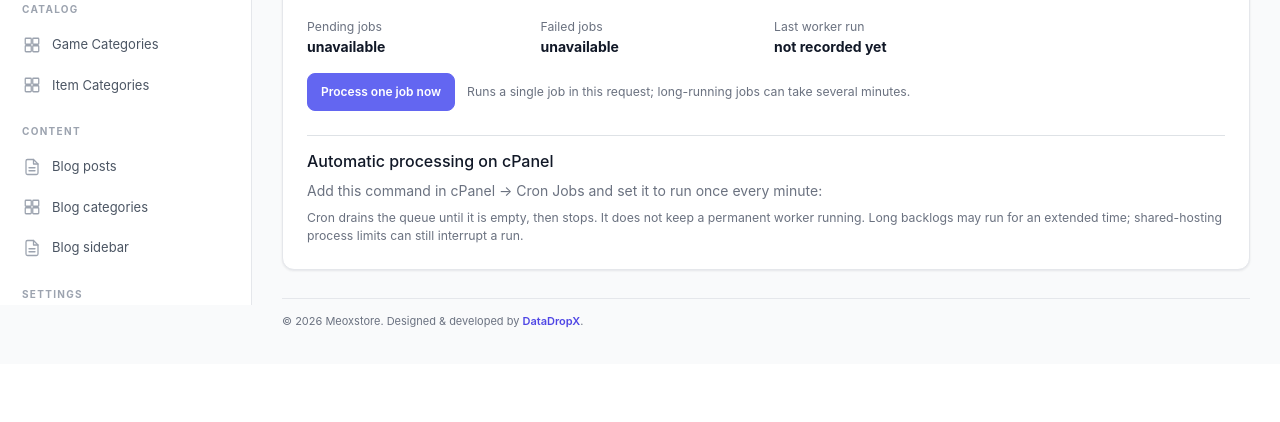
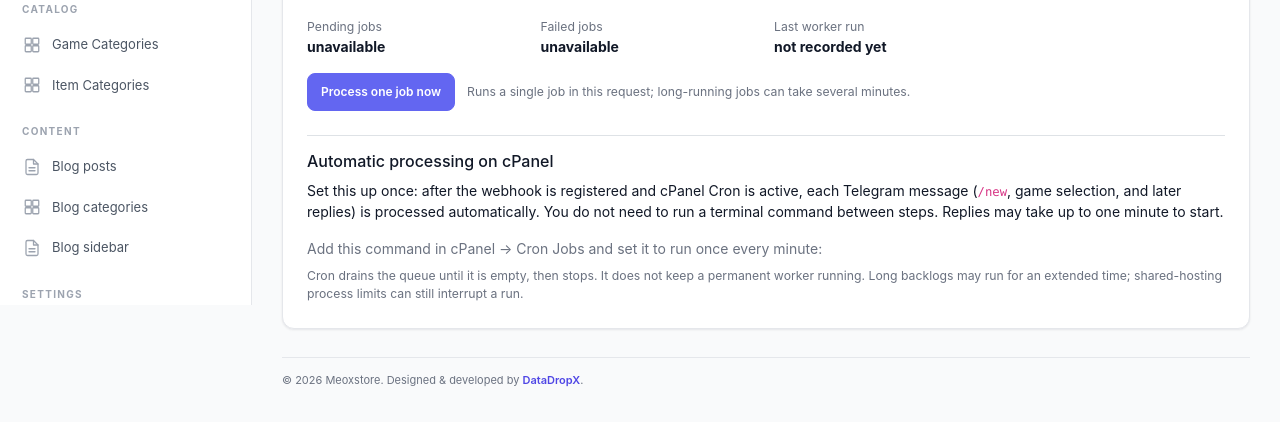
Before and after one commit to MeoPro/meoxstore1.0, a Laravel app: template resources/views/admin/system-status/index.blade.php in a window 1280 px wide. Shown: the part 495-917 px from the top of the page. Before the commit the page ends 823 px from the top, so only its background shows below. Run offline with Laravel 12, Linux system fonts and the light colour scheme; the template is opened without the code that fills it, so the values that code supplies are empty; parts of the project's set-up code (start-up, migrations or seed data) failed here and were passed over.

Commit message:
telegram

```diff
--- a/resources/views/admin/system-status/index.blade.php
+++ b/resources/views/admin/system-status/index.blade.php
@@ -131,6 +131,11 @@
 
                 <div class="border-top pt-3">
                     <h3 class="h6">Automatic processing on cPanel</h3>
+                    <p>
+                        Set this up once: after the webhook is registered and cPanel Cron is active, each Telegram message
+                        (<code>/new</code>, game selection, and later replies) is processed automatically. You do not need
+                        to run a terminal command between steps. Replies may take up to one minute to start.
+                    </p>
                     <p class="text-muted mb-2">Add this command in cPanel → Cron Jobs and set it to run once every minute:</p>
                     <code class="d-block text-break user-select-all">{{ $cronCommand }}</code>
                     <p class="small text-muted mt-2 mb-0">
```
Also changed, not shown: tests/Feature/Admin/SystemStatusControllerTest.php (+2 -0 lines).
